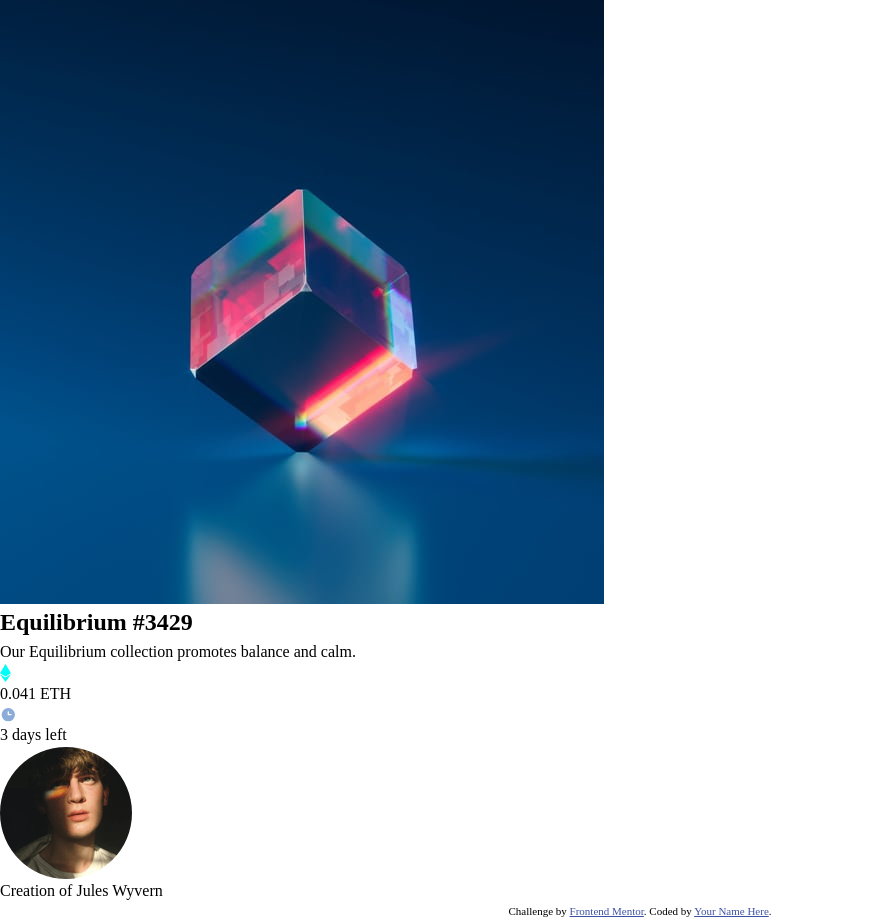
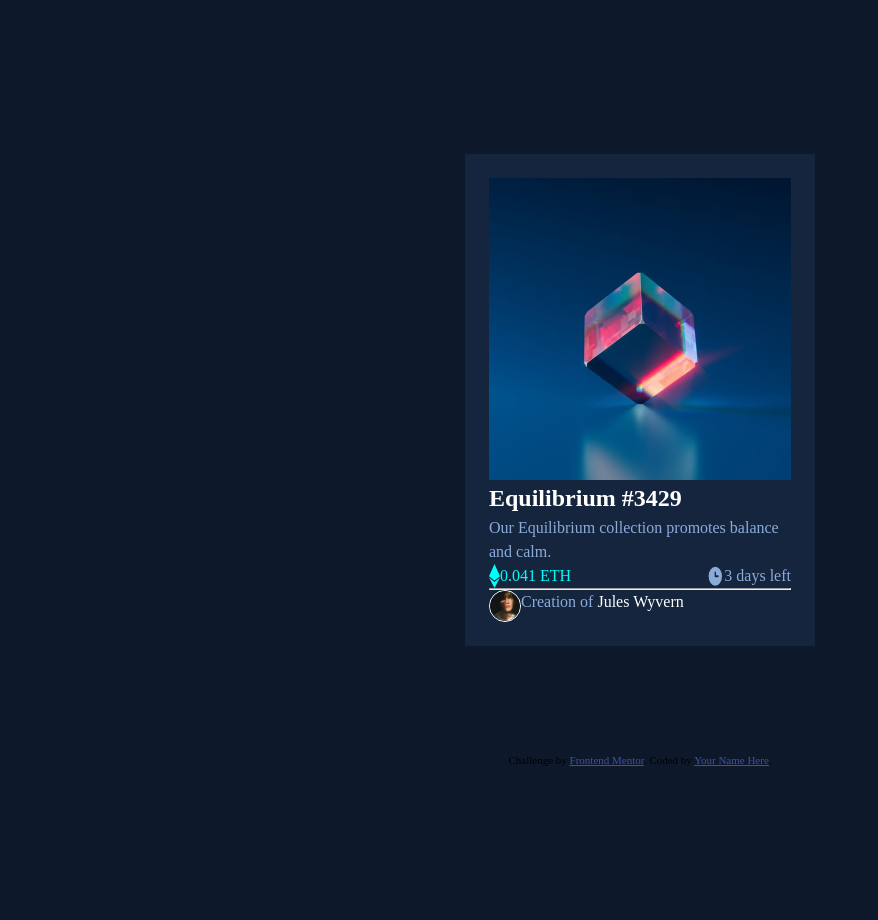
Before and after one commit to Hossam-Thabet/FrontEnd-Mentor-No.8, a plain HTML site: page index.html in a window 1280 px wide. Shown: the whole page, without its empty margins (0-878 px from the left). After the commit the page ends 800 px from the top, so only its background shows below. Drawn offline with Linux system fonts and the light colour scheme.

Commit message:
12-01-2025

```diff
--- a/index.html
+++ b/index.html
@@ -20,19 +20,20 @@
       <img class="card__image" src="images/image-equilibrium.jpg" alt="equilibrium picture">
       <h1 class="card__title">Equilibrium #3429</h1>
       <p class="card__description">Our Equilibrium collection promotes balance and calm.</p>
-      <div class="flex-items">
+      <div class="card__items flex-items">
         <div class="card__item flex-items">
-          <img src="images/icon-ethereum.svg" alt="icon-ethereum">
+          <img class="card__icon" src="images/icon-ethereum.svg" alt="icon-ethereum">
           <p class="card__value1">0.041 ETH</p>
         </div>
         <div class="card__item flex-items">
-          <img src="images/icon-clock.svg" alt="icon-clock">
+          <img class="card__icon" src="images/icon-clock.svg" alt="icon-clock">
           <p class="card__value2">3 days left</p>
         </div>
       </div>
+      <hr>
       <div class="flex-items">
         <img class="card__avatar" src="images/image-avatar.png" alt="image-avatar">
-        <p class="card__">Creation of <span>Jules Wyvern</span></p>
+        <p class="card__creator">Creation of <span>Jules Wyvern</span></p>
       </div>
     </section>
 </main>
--- a/style.css
+++ b/style.css
@@ -19,7 +19,13 @@
 body {
   line-height: 1.5;
   letter-spacing: 0;
+  height: 100vh;
   -webkit-font-smoothing: antialiased;
+  display:flex;
+  justify-content: center;
+  align-items: center;
+  position: relative;
+  background-color: var(--clr-Very-dark-blue-main);
 }
 
 img, picture, video, canvas, svg {
@@ -42,10 +48,84 @@ img, picture, video, canvas, svg {
 
  }
 
+ /* style */
+
+ main {
+
+ }
+
+ .card {
+
+  margin: auto 1.5rem;
+  padding: 1.5rem;
+  background-color: var(--clr-Very-dark-blue-card);
+  max-width: 21.875rem;  /* 350px */
+  width: 100%;
+ }
+
+ @media (max-width:376px) {
+  .card {
+    margin: 1.5rem ;
+  }
+ }
+
+ .card__image {
+  max-width: 18.75;
+ }
+
+ .flex-items {
+  display:flex;
+ }
+
+ .card__title {
+  color: white;
+ }
+
+ .card__description {
+  color: var(--clr-Soft-blue)
+ }
+
+ .card__items {
+  justify-content: space-between;
+ }
+
+ .card__icon {
+
+ }
+
+ .card__value1 {
+  color: var(--clr-Cyan);
+ }
+
+ .card__value2 {
+  color: var(--clr-Soft-blue);
+ }
+
+ .card__avatar {
+  width: 2rem;
+  height: 2rem;
+  border-radius: 50%;
+  border:1px solid white;
+ }
+
+ .card__creator {
+  color: var(--clr-Soft-blue);
+ }
+
+ .card__creator span {
+  color: white;
+ }
+
 
 .attribution {
-  font-size: 11px; text-align: center;
+  font-size: 11px;
+  text-align: center;
+  position: absolute;
+  bottom: 2rem;
+  left: 0;
+  right:0;
 }
 
 .attribution a {
-  color: hsl(228, 45%, 44%); }
+  color: hsl(228, 45%, 44%);
+}
```
